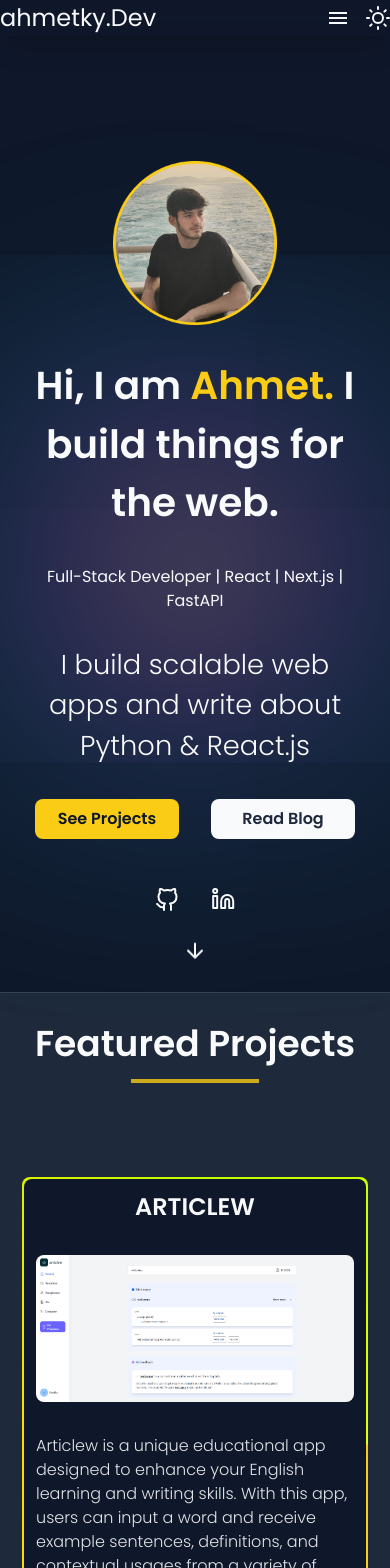
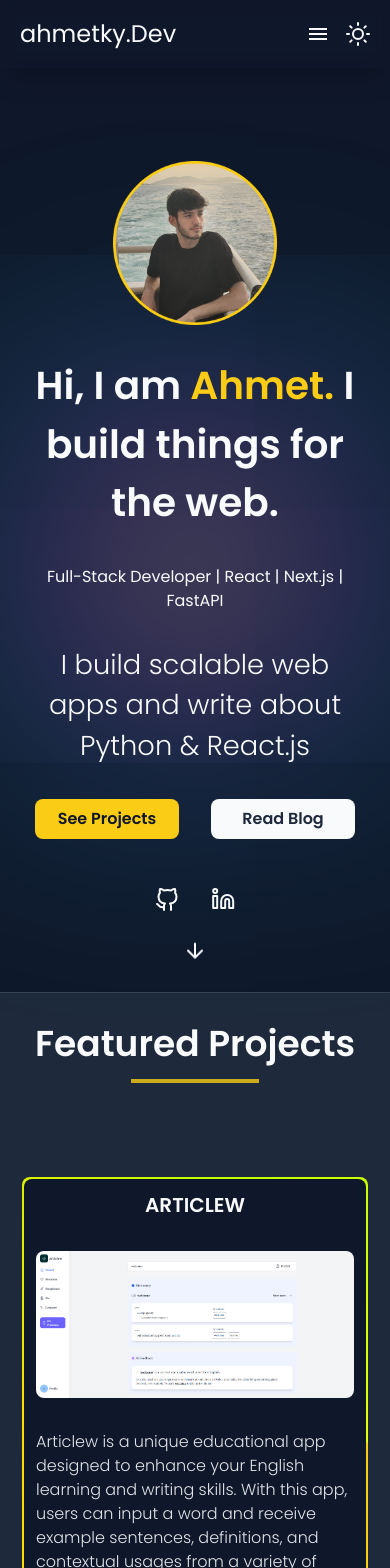
Before and after one commit to kaya70875/personal, a Next.js app: page / in a window 390 px wide. Shown: the top 1568 px of the page. Built offline with nearby package versions, Linux system fonts and the light colour scheme.

Commit message:
refactor: adjust padding in Navbar and update ProjectCard header size

```diff
--- a/src/components/Navbar.tsx
+++ b/src/components/Navbar.tsx
@@ -39,7 +39,7 @@ export default function Navbar() {
     }
 
     return (
-        <nav className='flex w-full items-center justify-between fixed top-0 left-0 default-container shadow-xl z-30 backdrop-blur-sm'>
+        <nav className='flex w-full items-center justify-between fixed top-0 left-0 px-[20px] md:px-[80px] xl:px-[150px] 2xl:px-[250px] py-4 md:py-6 shadow-xl z-30 backdrop-blur-sm'>
             <header>
                 <h2 className='text-text dark:text-dark-text'>ahmetky.Dev</h2>
             </header>
--- a/src/components/ProjectCard.tsx
+++ b/src/components/ProjectCard.tsx
@@ -35,7 +35,7 @@ export default function ProjectCard({ name, image, desc, link }: ProjectCardProp
     return (
         <div className="flex flex-col justify-between h-full items-center gap-8">
             <div className='flex flex-col gap-8 items-center'>
-                <header className='font-bold text-2xl text-text dark:text-dark-text uppercase'>{name}</header>
+                <header className='font-bold text-xl md:text-2xl text-text dark:text-dark-text uppercase'>{name}</header>
                 <Image onClick={handleImageClick} className='rounded-lg cursor-pointer' src={image.src} width={image.width ?? 500} height={image.height ?? 500} alt='project' />
                 <p className='text-text dark:text-dark-text opacity-90 font-light'>{desc}</p>
             </div>
```
